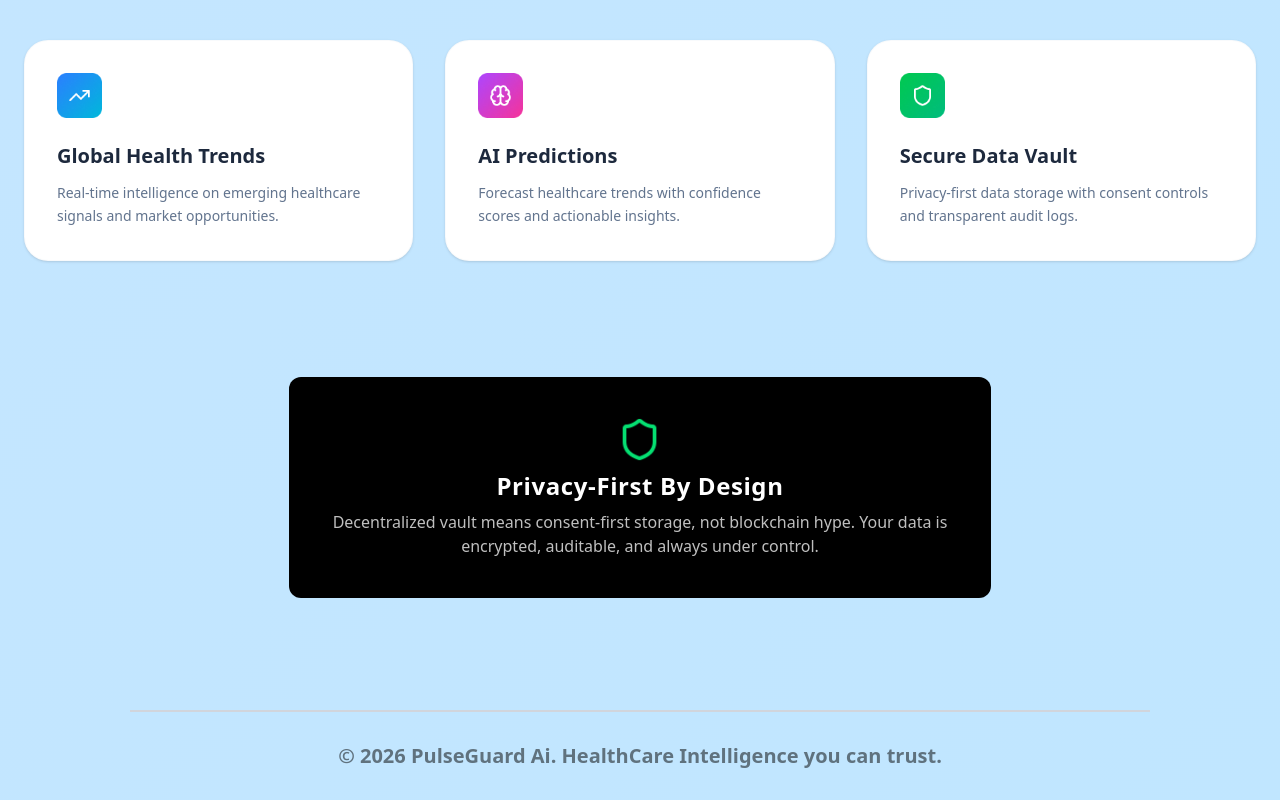
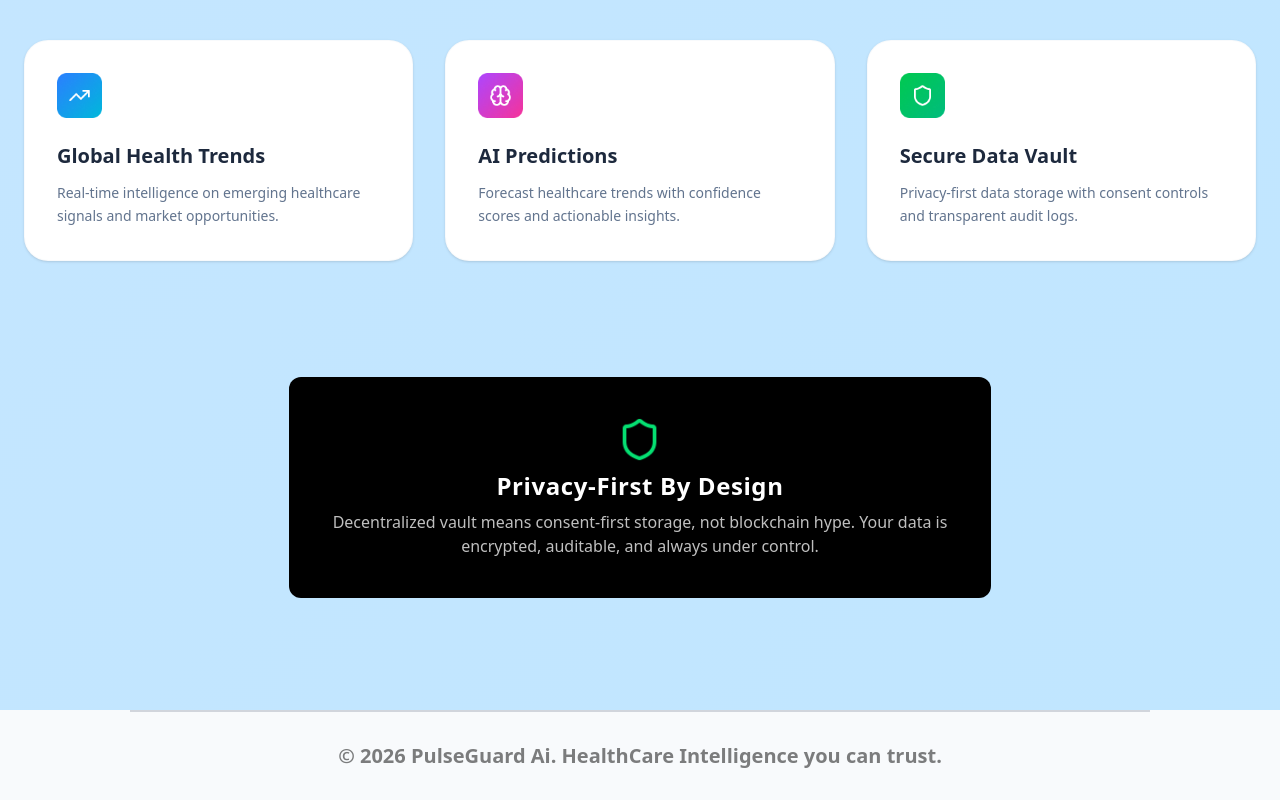
Before and after one commit to Djsteplion/PulseGuard_Ai, a Next.js app: page / in a window 1280 px wide. Shown: the part 1907-2707 px from the top of the page. Built offline with nearby package versions, Linux system fonts and the light colour scheme.

Commit message:
Update Footer component with background color
Added a background color to the footer component.

```diff
--- a/components/landing_page/footer.tsx
+++ b/components/landing_page/footer.tsx
@@ -3,7 +3,7 @@ const Footer = () => {
     const d = new Date();
     const year = d.getFullYear();
   return (
-    <div className="flex items-center justify-center flex-col mt-23">
+    <div className="flex items-center justify-center flex-col mt-23 w-full bg-slate-50">
         <div className="w-70 h-0.5 bg-gray-300 mx-20 md:w-175 lg:w-255">
         </div>
         <div className="text-black opacity-50 font-semibold text-[11px] md:text-xl mt-7.5 mb-7.5">
@@ -13,4 +13,5 @@ const Footer = () => {
   )
 }
 
+
 export default Footer
```
